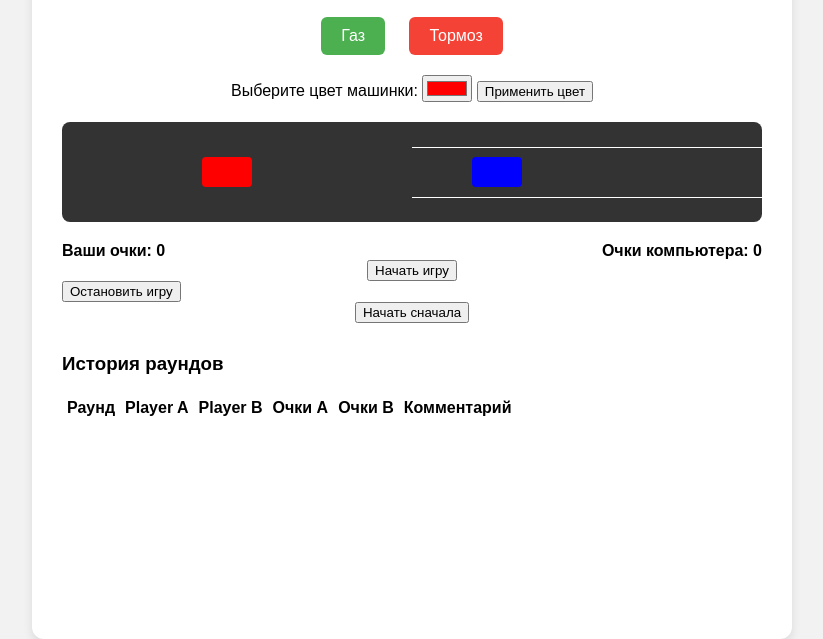
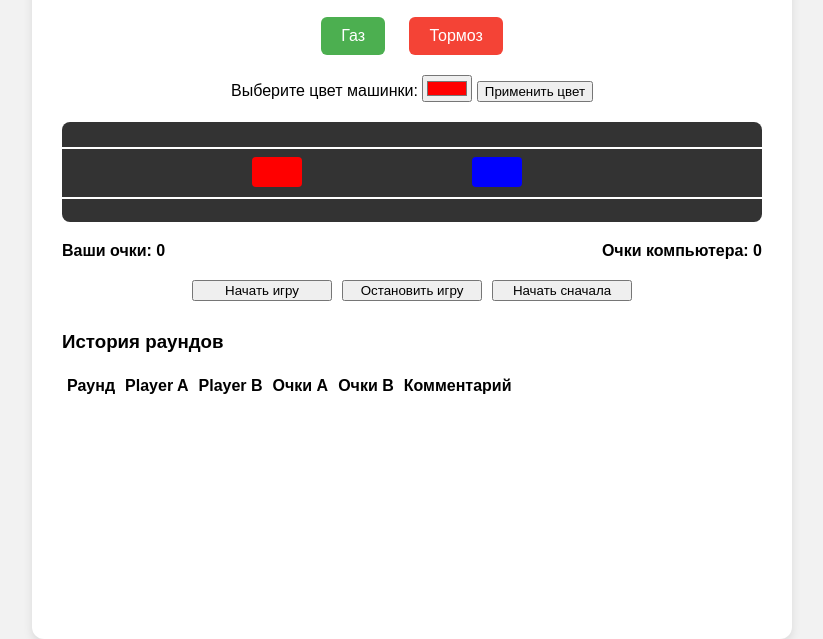
Before and after one commit to pateshman/ChickenOut, a website: page public/index.html in a window 1280 px wide. Both pictures are taken after a click on the button "Начать сначала". Shown: the part 161-800 px from the top of the page, without its empty margins (228-1051 px from the left). Drawn offline with Linux system fonts and the light colour scheme.

Commit message:
машины

```diff
--- a/public/game.js
+++ b/public/game.js
@@ -57,8 +57,9 @@ function startRound() {
   // Сбросить позиции машинок
   const playerCar = document.getElementById('playerCar');
   const botCar = document.getElementById('botCar');
-  playerCar.style.left = '0px';
+  playerCar.style.left = '50px';
   botCar.style.left = '550px';
+
 
   speed = 5;
   botSpeed = 5; // по умолчанию — едет
@@ -273,8 +274,8 @@ document.addEventListener('DOMContentLoaded', function() {
     clearInterval(intervalId);
     intervalId = null;
     speed = 0;
-    const playerCar = document.getElementById('playerCar');
-    if (playerCar) playerCar.style.left = '0px';
+    // const playerCar = document.getElementById('playerCar');
+    // if (playerCar) playerCar.style.left = '50px';
     resetGame();
   });
 
--- a/public/index.html
+++ b/public/index.html
@@ -21,8 +21,17 @@
     </div>
 
     <div class="road">
-      <div class="car red-car" id="playerCar" style="left: 0;"></div>
-      <div class="car blue-car" id="botCar" style="right: 0;"></div>
+      <div id="playerCar" class="car red-car">
+        <div class="roof"></div>
+        <div class="headlights front"></div>
+        <div class="headlights rear"></div>
+      </div>
+
+      <div id="botCar" class="car blue-car">
+        <div class="roof"></div>
+        <div class="headlights front"></div>
+        <div class="headlights rear"></div>
+      </div>
     </div>
 
     <div class="stats">
@@ -30,10 +39,12 @@
       <div class="score">Очки компьютера: <span id="pointsB">0</span></div>
     </div>
 
-    <button id="startGameButton">Начать игру</button>
-    <button onclick="stopGame()">Остановить игру</button>
-    <button id="continueButton" style="display: none;">Продолжить</button>
-    <button id="resetButton">Начать сначала</button>
+    <div id="buttonContainer">
+      <button id="startGameButton">Начать игру</button>
+      <button onclick="stopGame()">Остановить игру</button>
+      <button id="continueButton" style="display: none;">Продолжить</button>
+      <button id="resetButton">Начать сначала</button>
+    </div>
 
     <div class="history-container" id="history">
       <h3>История раундов</h3>
--- a/public/style.css
+++ b/public/style.css
@@ -93,10 +93,12 @@ body {
 .road::after {
   content: '';
   position: absolute;
-  width: 100%;
-  height: 1px;
+  height: 2px;
   background: white;
+  left: 0;
+  right: 0;
 }
+
 
 .road::before {
   top: 25%;
@@ -116,7 +118,7 @@ body {
 
 .red-car {
   background: red;
-  left: 0;
+  left: 50px;
 }
 
 .blue-car {
@@ -143,3 +145,14 @@ body {
   min-height: 40px;
   border: 1px solid #ccc;
 }
+
+#buttonContainer {
+  display: flex;
+  gap: 10px; /* между кнопками */
+  justify-content: center; /* или flex-start, если тебе нужно выравнивание по левому краю */
+  margin-top: 20px;
+}
+
+#buttonContainer button {
+  min-width: 140px; /* одинаковая ширина */
+}
```
